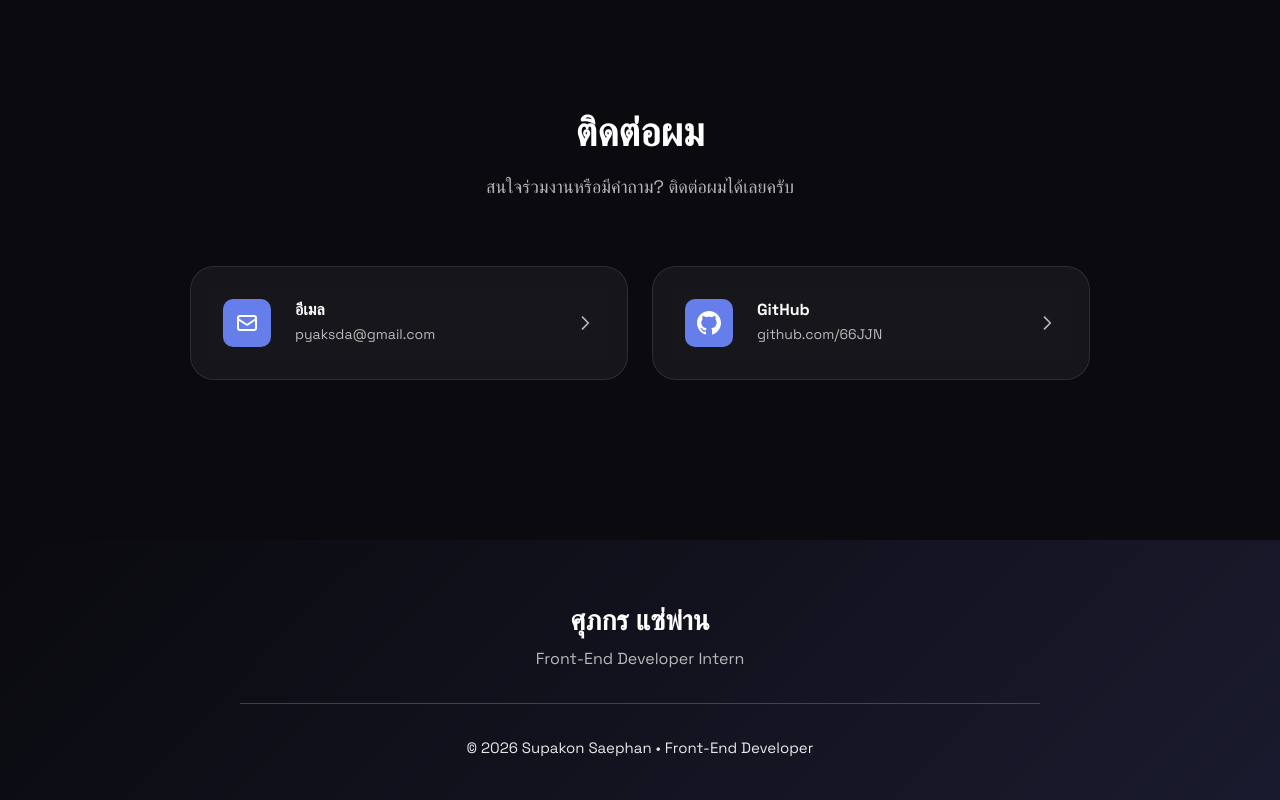
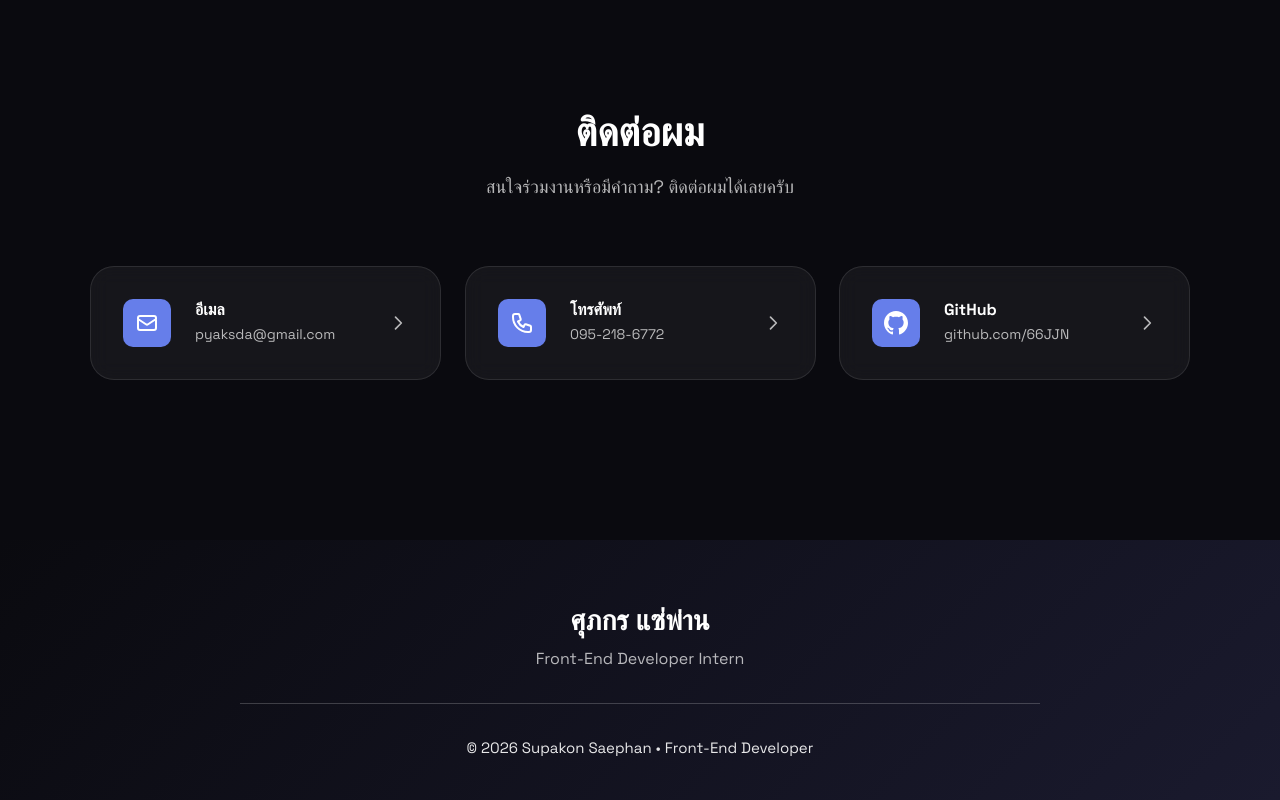
Before and after one commit to 66JJN/66JJN.github.io, a React (Vite) app: page / in a window 1280 px wide. Shown: the part 10354-11154 px from the top of the page. Built offline with nearby package versions, Linux system fonts and the light colour scheme.

Commit message:
เพิ่มเบอร์โทร

```diff
--- a/src/components/Contact.jsx
+++ b/src/components/Contact.jsx
@@ -11,6 +11,16 @@
             label: 'อีเมล',
             value: 'pyaksda@gmail.com',
             link: 'mailto:pyaksda@gmail.com'
+        },
+        {
+            icon: (
+                <svg viewBox="0 0 24 24" fill="none" stroke="currentColor">
+                    <path strokeLinecap="round" strokeLinejoin="round" strokeWidth={2} d="M3 5a2 2 0 012-2h3.28a1 1 0 01.948.684l1.498 4.493a1 1 0 01-.502 1.21l-2.257 1.13a11.042 11.042 0 005.516 5.516l1.13-2.257a1 1 0 011.21-.502l4.493 1.498a1 1 0 01.684.949V19a2 2 0 01-2 2h-1C9.716 21 3 14.284 3 6V5z" />
+                </svg>
+            ),
+            label: 'โทรศัพท์',
+            value: '095-218-6772',
+            link: 'tel:0952186772'
         },
         {
             icon: (
--- a/src/components/Contact.module.css
+++ b/src/components/Contact.module.css
@@ -23,7 +23,7 @@
     display: grid;
     grid-template-columns: repeat(auto-fit, minmax(280px, 1fr));
     gap: var(--spacing-md);
-    max-width: 900px;
+    max-width: 1100px;
     margin: var(--spacing-xl) auto 0;
 }
 
```
